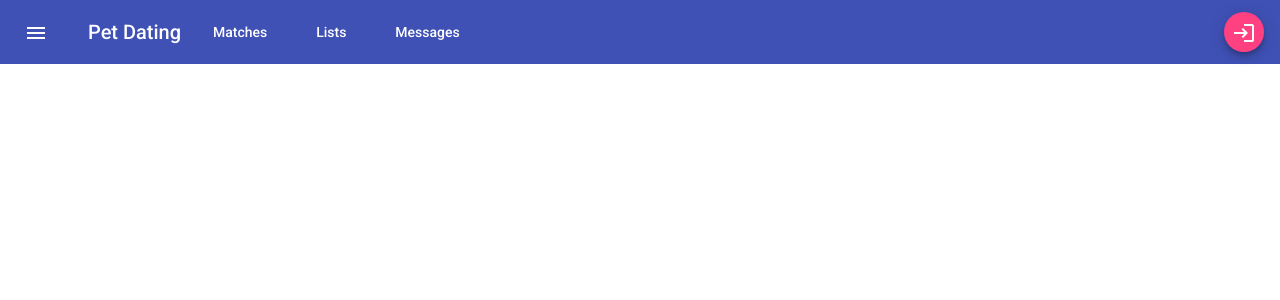
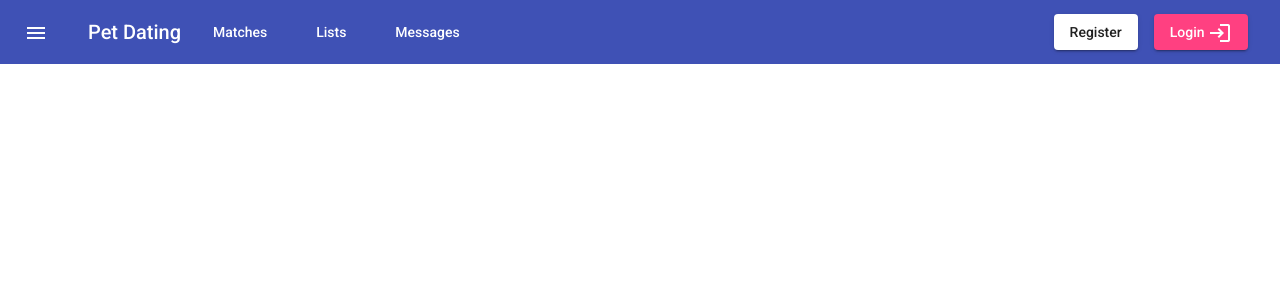
Before and after one commit to isidoreduc/pet-dating, an Angular app in the folder datingApp-client/: page / in a window 1280 px wide. Shown: the top 300 px of the page. Built offline with nearby package versions, Linux system fonts and the light colour scheme; no server answers.

Commit message:
register dialog form - client

```diff
--- a/datingApp-client/package.json
+++ b/datingApp-client/package.json
@@ -16,6 +16,7 @@
     "@angular/common": "~10.1.5",
     "@angular/compiler": "~10.1.5",
     "@angular/core": "~10.1.5",
+    "@angular/flex-layout": "^10.0.0-beta.32",
     "@angular/forms": "~10.1.5",
     "@angular/material": "^10.2.5",
     "@angular/platform-browser": "~10.1.5",
--- a/datingApp-client/src/app/app.module.ts
+++ b/datingApp-client/src/app/app.module.ts
@@ -10,6 +10,7 @@ import { CdkTableModule } from '@angular/cdk/table';
 import { CdkTreeModule } from '@angular/cdk/tree';
 import { ClipboardModule } from '@angular/cdk/clipboard';
 import { DragDropModule } from '@angular/cdk/drag-drop';
+import { FlexLayoutModule } from '@angular/flex-layout';
 import { HttpClientModule } from '@angular/common/http';
 import { LoginDialogComponent } from './login-dialog/login-dialog.component';
 import { MatAutocompleteModule } from '@angular/material/autocomplete';
@@ -108,7 +109,8 @@ import { ValuesComponent } from './values/values.component';
     BrowserAnimationsModule,
     HttpClientModule,
     FormsModule,
-    ReactiveFormsModule
+    ReactiveFormsModule,
+    FlexLayoutModule
   ],
   providers: [],
   bootstrap: [AppComponent]
--- a/datingApp-client/src/app/login-dialog/login-dialog.component.html
+++ b/datingApp-client/src/app/login-dialog/login-dialog.component.html
@@ -1,40 +1,42 @@
-<!-- <div mat-dialog-content>
-  <form class="example-form">
-    <mat-form-field class="example-full-width">
-      <mat-label>Username</mat-label>
-      <input matInput [formControl]="loginFormControl" placeholder="Ex. John Hagipoulos" >
-      <mat-error *ngIf="loginFormControl.hasError('required')">
-        Name is <strong>required</strong>
-      </mat-error>
-    </mat-form-field>
+<div mat-dialog-content>
+  <div fxLayoutAlign="center" class="title-box">
+    <mat-card-title color="accent">{{data.isLogin === true? "Login" : "Register"}}</mat-card-title>
+  </div>
 
-    <mat-form-field class="example-full-width">
-      <mat-label>Password</mat-label>
-      <input matInput [formControl]="loginFormControl" placeholder="Min. 6 characters..." [type]="hide ? 'password' : 'text'">
-      <mat-icon matSuffix (click)="hide = !hide">{{hide ? 'visibility_off' : 'visibility'}}</mat-icon>
-      <mat-error *ngIf="loginFormControl.hasError('required')">
-        Password is <strong>required</strong>
-      </mat-error>
-    </mat-form-field>
-  </form>
-</div> -->
-
-<div mat-dialog-content>
   <form #loginForm="ngForm" class="example-form" (ngSubmit)="login()">
     <mat-form-field class="example-full-width">
       <mat-label>Username</mat-label>
-      <input matInput [(ngModel)]="model.username" name="username" placeholder="Ex. John Hagipoulos" required>
+      <input matInput [(ngModel)]="model.username" name="username" #username placeholder="Ex. John Hagipoulos" required>
     </mat-form-field>
-
+    <br />
     <mat-form-field class="example-full-width">
       <mat-label>Password</mat-label>
-      <input matInput  [(ngModel)]="model.password" name="password" placeholder="Min. 6 characters..." [type]="hide ? 'password' : 'text'" required>
+      <input matInput  [(ngModel)]="model.password" name="password" #password placeholder="Min. 6 characters..." [type]="hide ? 'password' : 'text'" required>
       <mat-icon matSuffix (click)="hide = !hide">{{hide ? 'visibility_off' : 'visibility'}}</mat-icon>
     </mat-form-field>
 
-    <div mat-dialog-actions>
+    <div mat-dialog-actions fxLayoutAlign="end" class="button-group">
       <button mat-button (click)="onNoClick()">Close</button>
-      <button mat-raised-button color="primary" type="submit" [disabled]="!loginForm.valid">Login</button>
+      <button mat-raised-button color="primary" type="submit" [disabled]="!loginForm.valid">Submit</button>
     </div>
   </form>
 </div>
+
+
+<!-- <pre>
+  Form Valid: {{loginForm.valid}}
+  Form Touched: {{loginForm.touched}}
+  form dirty: {{loginForm.dirty}}
+  form values: {{loginForm.value | json}}
+  username Valid: {{username.valid}}
+  username Touched: {{username.touched}}
+  username dirty: {{username.dirty}}
+  username values: {{username.value | json}}
+  password Valid: {{password.valid}}
+  password Touched: {{password.touched}}
+  password dirty: {{password.dirty}}
+  password values: {{password.value | json}}
+</pre> -->
+
+<!-- #username - a template reference, to be able to use it in template if you do not have one
+          set in .ts -->
--- a/datingApp-client/src/app/login-dialog/login-dialog.component.scss
+++ b/datingApp-client/src/app/login-dialog/login-dialog.component.scss
@@ -9,3 +9,14 @@
 .example-full-width {
   width: 100%;
 }
+
+.title-box {
+  background-color: #3F51B5;
+  color: white;
+  margin-bottom: 4rem;
+  padding: 2rem 2rem;
+}
+
+.button-group{
+  margin-top: 4rem;
+}
--- a/datingApp-client/src/app/login-dialog/login-dialog.component.ts
+++ b/datingApp-client/src/app/login-dialog/login-dialog.component.ts
@@ -1,5 +1,6 @@
-import { Component } from '@angular/core';
-import { MatDialogRef } from '@angular/material/dialog';
+import { Component, Inject } from '@angular/core';
+import { MatDialogRef, MAT_DIALOG_DATA } from '@angular/material/dialog';
+
 
 @Component({
   selector: 'app-login-dialog',
@@ -10,9 +11,9 @@ export class LoginDialogComponent {
   model: any = {};
   hide = true;
 
-  constructor(
-    public dialogRef: MatDialogRef<LoginDialogComponent>,
-  ) { }
+
+  constructor(public dialogRef: MatDialogRef<LoginDialogComponent>,
+    @Inject(MAT_DIALOG_DATA) public data: any) { } // injecting data from toolbar
 
 
   onNoClick(): void {
--- a/datingApp-client/src/app/toolbar/toolbar.component.html
+++ b/datingApp-client/src/app/toolbar/toolbar.component.html
@@ -8,11 +8,11 @@
   <button mat-button class="button-margin">Messages</button>
   <span class="example-spacer"></span>
 
-  <button (click)="openLoginDialog()" mat-mini-fab color="accent"  #tooltip="matTooltip"
-    matTooltip="Login"
-    matTooltipPosition="below"
-    matTooltipShowDelay="200"
-    matTooltipHideDelay="1000">
+  <button class="button-margin" (click)="openRegisterDialog()" mat-raised-button>
+    Register
+  </button>
+  <button class="button-margin" (click)="openLoginDialog()" mat-raised-button color="accent">
+    Login
     <mat-icon>login</mat-icon>
   </button>
 </mat-toolbar>
--- a/datingApp-client/src/app/toolbar/toolbar.component.ts
+++ b/datingApp-client/src/app/toolbar/toolbar.component.ts
@@ -9,13 +9,23 @@ import { MatDialog } from '@angular/material/dialog';
   styleUrls: ['./toolbar.component.scss']
 })
 export class ToolbarComponent implements OnInit {
-
+  isLogin: boolean;
 
   constructor(public dialog: MatDialog) { }
 
   openLoginDialog(): void {
+    this.isLogin = true;
     this.dialog.open(LoginDialogComponent, {
-      width: '450px',
+      width: '350px', height: '450px',
+      data: { isLogin: this.isLogin } // pass data to dialog
+    });
+  }
+
+  openRegisterDialog(): void {
+    this.isLogin = false;
+    this.dialog.open(LoginDialogComponent, {
+      width: '350px', height: '450px',
+      data: { isLogin: this.isLogin }
     });
   }
 
```
Also changed, not shown: 1 other file (tests, documents, lock files or other folders).
